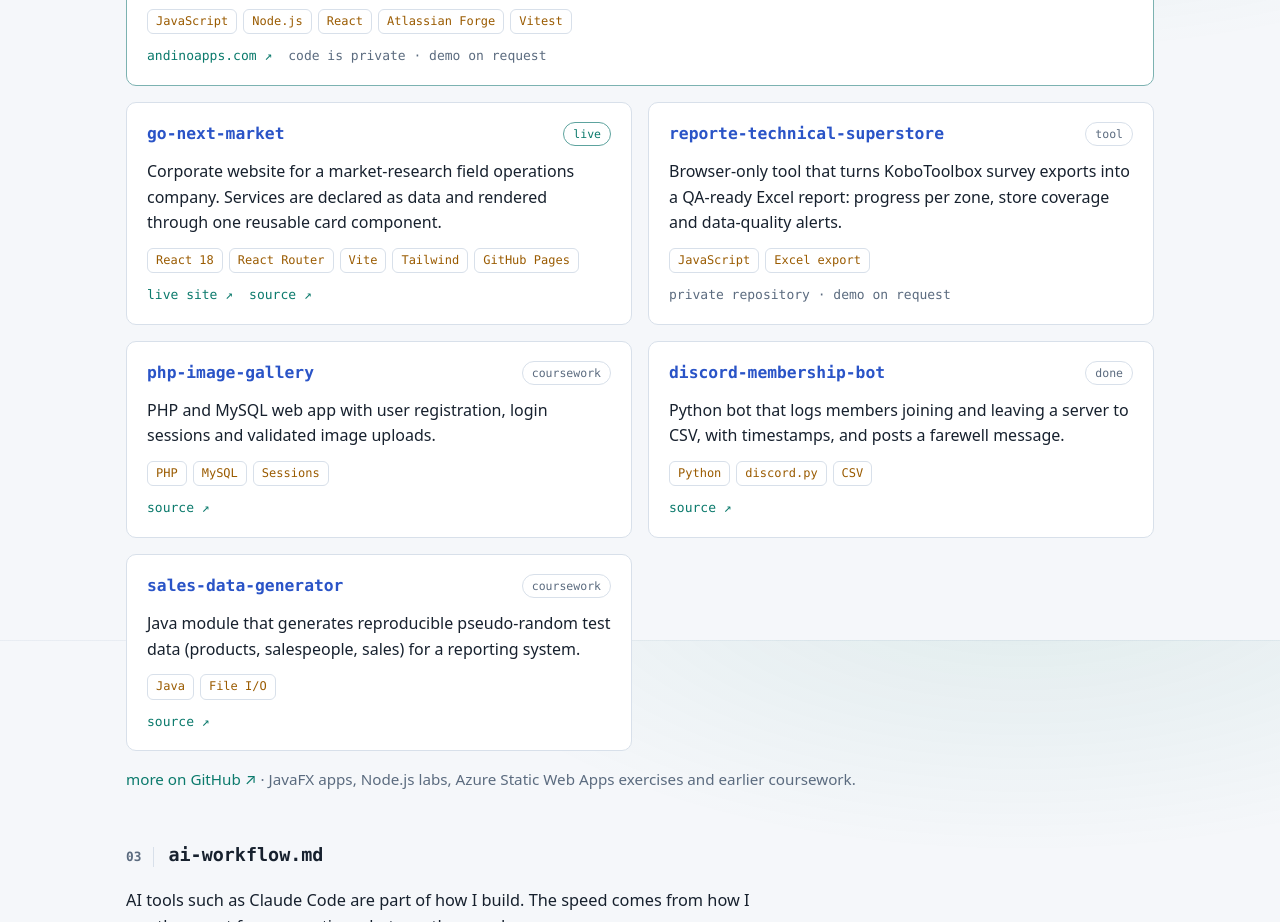
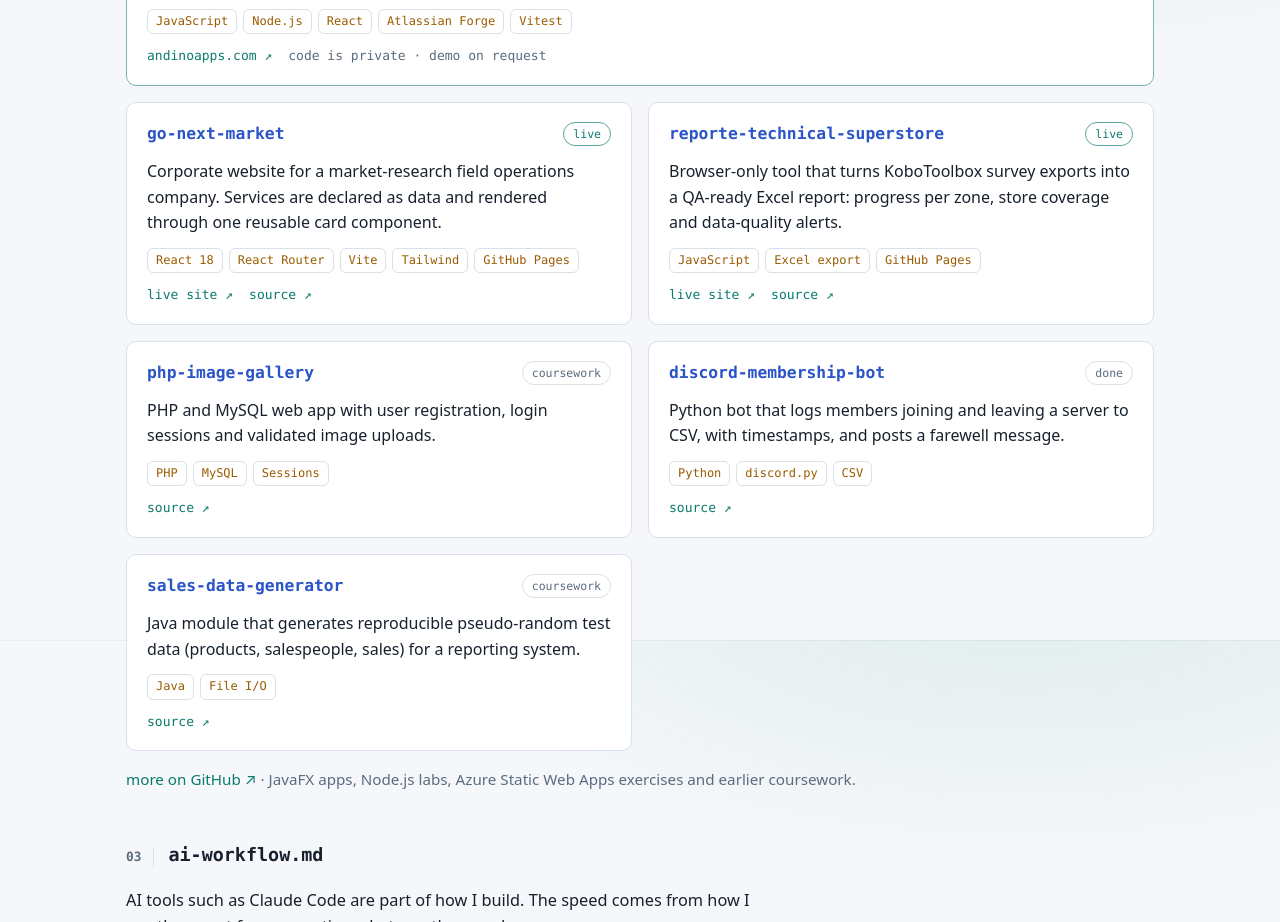
Before and after one commit to Nedavefo/Portfolio, a plain HTML site: page index.html in a window 1280 px wide. Shown: the part 1760-2682 px from the top of the page. Drawn offline with Linux system fonts and the light colour scheme.

Commit message:
Link the live site and public source for the report tool
Co-Authored-By: Claude Sonnet 5.5 <noreply@anthropic.com>

```diff
--- a/index.html
+++ b/index.html
@@ -142,11 +142,14 @@
         <article class="card">
           <header>
             <h3>reporte-technical-superstore</h3>
-            <span class="badge done">tool</span>
+            <span class="badge live">live</span>
           </header>
           <p>Browser-only tool that turns KoboToolbox survey exports into a QA-ready Excel report: progress per zone, store coverage and data-quality alerts.</p>
-          <p class="tags"><span>JavaScript</span><span>Excel export</span></p>
-          <p class="links"><span class="muted">private repository · demo on request</span></p>
+          <p class="tags"><span>JavaScript</span><span>Excel export</span><span>GitHub Pages</span></p>
+          <p class="links">
+            <a href="https://nedavefo.github.io/Reporte-Technical-Superstore-Public-Version/" rel="noopener">live site ↗</a>
+            <a href="https://github.com/Nedavefo/Reporte-Technical-Superstore-Public-Version" rel="noopener">source ↗</a>
+          </p>
         </article>
 
         <article class="card">
--- a/script.js
+++ b/script.js
@@ -48,7 +48,7 @@
     'sidic-web': { text: 'ERP rebuild (VB.NET + Access -> Django + PostgreSQL). Code is private; the case study is public.', url: 'https://github.com/Nedavefo/erp-modernization-case-study' },
     'andino-apps': { text: 'Own business: 3 Atlassian Forge apps for Jira Cloud (Google Chat, Zoom Team Chat, Todoist). First one in Marketplace review. Code is private, demo on request.', url: 'https://andinoapps.com' },
     'go-next-market': { text: 'React 18 + Vite + Tailwind corporate site, live on GitHub Pages.', url: 'https://nedavefo.github.io/GoNextMarket/' },
-    'reporte-technical-superstore': { text: 'Browser-only KoboToolbox -> Excel QA report tool. Private repo, demo on request.', url: null },
+    'reporte-technical-superstore': { text: 'Browser-only KoboToolbox -> Excel QA report tool. Live demo and public source.', url: 'https://nedavefo.github.io/Reporte-Technical-Superstore-Public-Version/' },
     'php-image-gallery': { text: 'PHP + MySQL app: registration, sessions, validated uploads.', url: 'https://github.com/Nedavefo/PHP_Project' },
     'discord-membership-bot': { text: 'Python bot logging joins and leaves to CSV.', url: 'https://github.com/Nedavefo/Discord_Bot' },
     'sales-data-generator': { text: 'Java generator of reproducible test data for a reporting system.', url: 'https://github.com/Nedavefo/CFP_Proyecto_Java_Poli' }
```
